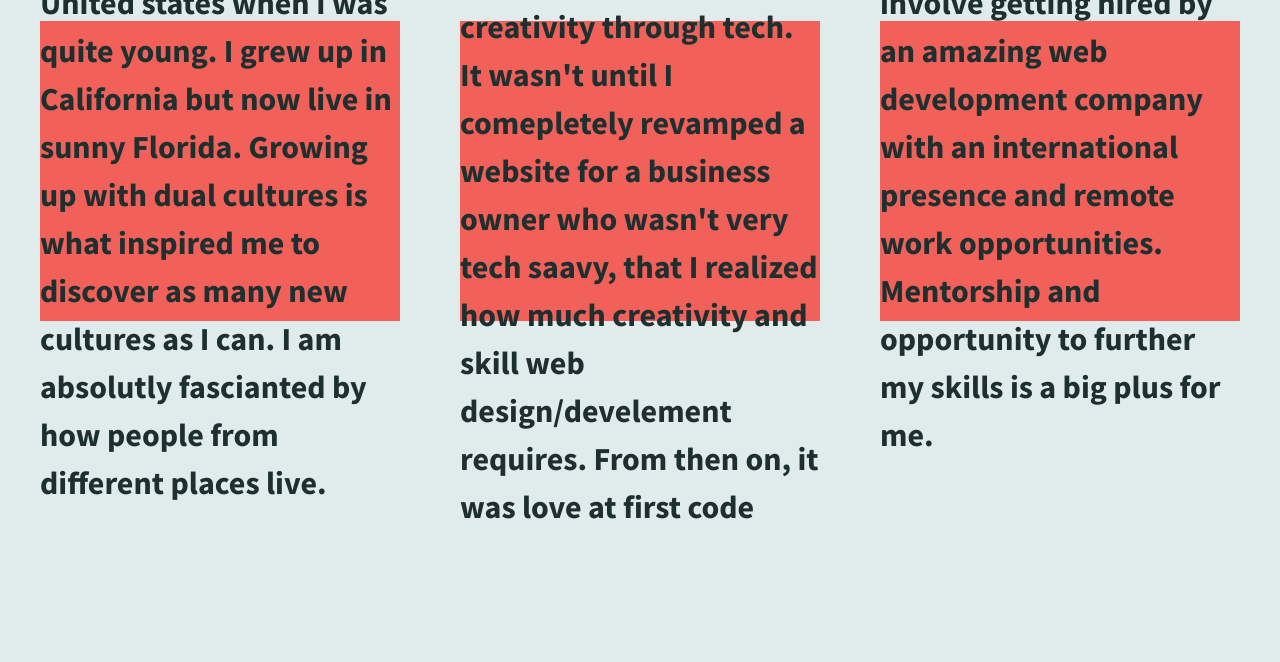
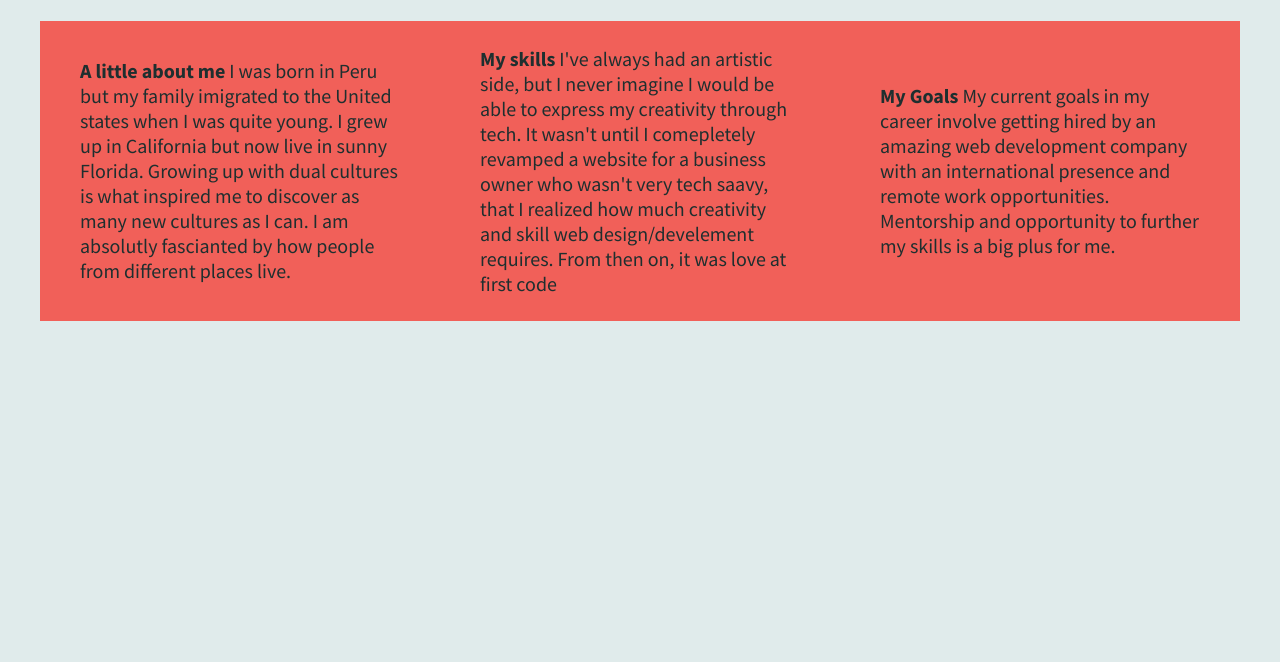
Before and after one commit to andreahm96/flexbox-practice-4, a plain HTML site: page index.html in a window 1280 px wide. Shown: the part 218-880 px from the top of the page. Drawn offline with nearby package versions, Linux system fonts and the light colour scheme.

Commit message:
changed font color,size,weight in divs added 2em padding span text bold

```diff
--- a/css/main.css
+++ b/css/main.css
@@ -120,12 +120,17 @@ body {
   display:flex;
   justify-content: center;
   align-items: center;
+  padding:0 2em;
   color: #1e2f2f;
-  line-height: 1.5em;
-  font-size: 1.6em;
+  line-height: 1.25em;
+  font-size: 1em;
+  font-weight: 300;
   background-color: #f16059;
   height: 300px;
   width: 30%;
+}
+span{
+  font-weight: bold;
 }
 
 
```
